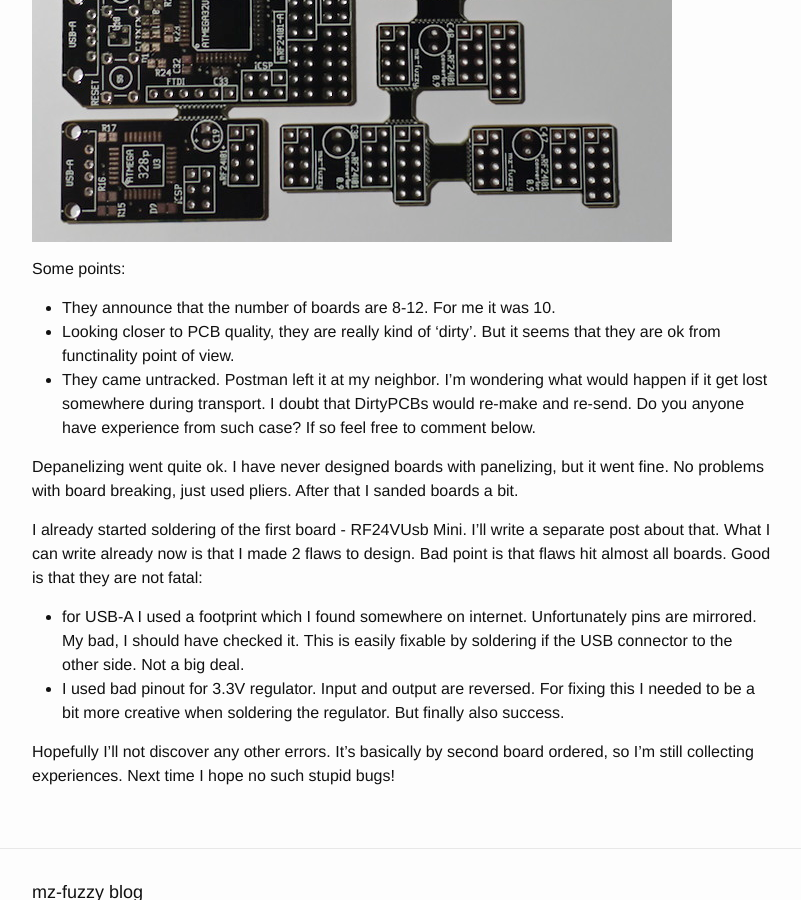
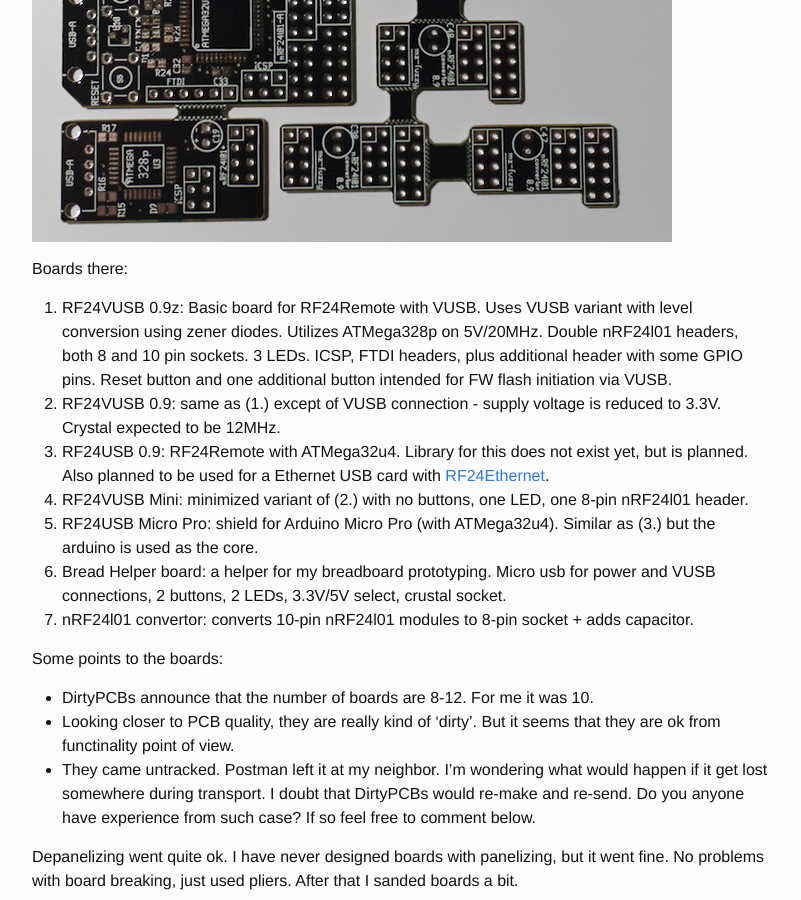
Before and after one commit to martin-mat/mz-fuzzy.github.io, a Jekyll site: the page built from _posts/2015-02-23-PCBs arrived!.md, in a window 1280 px wide and 900 px high, scrolled down 733 px. Shown: the whole window, without its empty margins (238-1039 px from the left). Built offline with Jekyll 4.4.1, drawn with Linux system fonts in a browser that asks for light colours.

Commit message:
post additions

```diff
--- a/_posts/2015-02-23-PCBs arrived!.md
+++ b/_posts/2015-02-23-PCBs arrived!.md
@@ -7,14 +7,26 @@ Recently I've spend my free time working on [RF24Remote](https://github.com/mz-f
 
 ![Panelized PCBs]({{ site.url }}/assets/Panelized_PCBs_RF24Remote.jpg "Panelized PCBs")
 
-Some points:
-* They announce that the number of boards are 8-12. For me it was 10.
+Boards there:
+
+1. RF24VUSB 0.9z: Basic board for RF24Remote with VUSB. Uses VUSB variant with level conversion using zener diodes. Utilizes ATMega328p on 5V/20MHz. Double nRF24l01 headers, both 8 and 10 pin sockets. 3 LEDs. ICSP, FTDI headers, plus additional header with some GPIO pins. Reset button and one additional button intended for FW flash initiation via VUSB.
+2. RF24VUSB 0.9: same as (1.) except of VUSB connection - supply voltage is reduced to 3.3V. Crystal expected to be 12MHz.
+3. RF24USB 0.9: RF24Remote with ATMega32u4. Library for this does not exist yet, but is planned. Also planned to be used for a Ethernet USB card with [RF24Ethernet](http://tmrh20.github.io/RF24Ethernet/).
+4. RF24VUSB Mini: minimized variant of (2.) with no buttons, one LED, one 8-pin nRF24l01 header.
+5. RF24USB Micro Pro: shield for Arduino Micro Pro (with ATMega32u4). Similar as (3.) but the arduino is used as the core.
+6. Bread Helper board: a helper for my breadboard prototyping. Micro usb for power and VUSB connections, 2 buttons, 2 LEDs, 3.3V/5V select, crustal socket.
+7. nRF24l01 convertor: converts 10-pin nRF24l01 modules to 8-pin socket + adds capacitor.
+
+Some points to the boards:
+
+* DirtyPCBs announce that the number of boards are 8-12. For me it was 10.
 * Looking closer to PCB quality, they are really kind of 'dirty'. But it seems that they are ok from functinality point of view.
 * They came untracked. Postman left it at my neighbor. I'm wondering what would happen if it get lost somewhere during transport. I doubt that DirtyPCBs would re-make and re-send. Do you anyone have experience from such case? If so feel free to comment below.
 
 Depanelizing went quite ok. I have never designed boards with panelizing, but it went fine. No problems with board breaking, just used pliers. After that I sanded boards a bit.
 
 I already started soldering of the first board - RF24VUsb Mini. I'll write a separate post about that. What I can write already now is that I made 2 flaws to design. Bad point is that flaws hit almost all boards. Good is that they are not fatal:
+
 * for USB-A I used a footprint which I found somewhere on internet. Unfortunately pins are mirrored. My bad, I should have checked it. This is easily fixable by soldering if the USB connector to the other side. Not a big deal.
 * I used bad pinout for 3.3V regulator. Input and output are reversed. For fixing this I needed to be a bit more creative when soldering the regulator. But finally also success.
 
```
